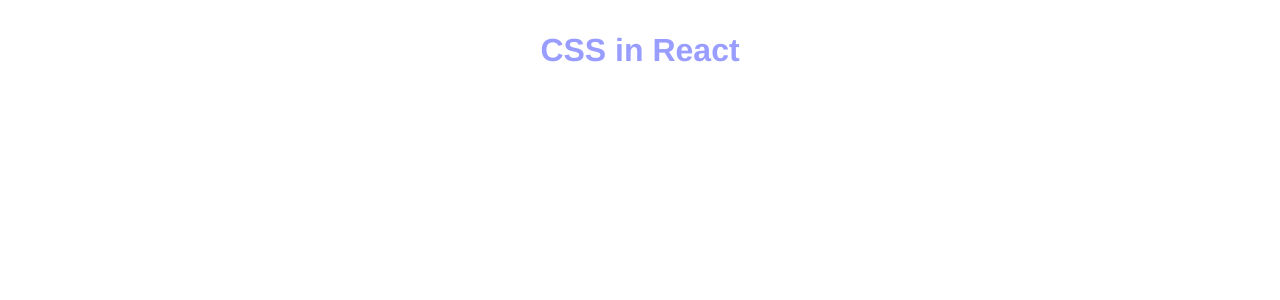
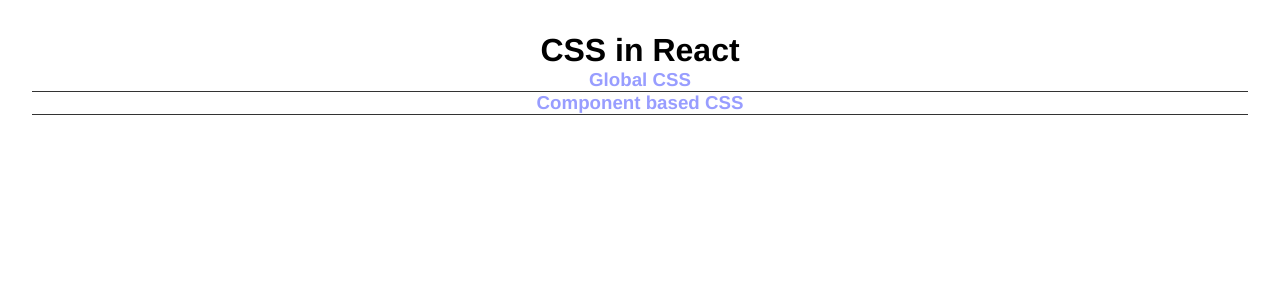
Before and after one commit to mat-afk/front-end-studies, a React (Vite) app in the folder react/4-css-in-react/css-in-react/: page / in a window 1280 px wide. Shown: the top 300 px of the page. Built offline with nearby package versions, Linux system fonts and the light colour scheme.

Commit message:
css-in-react: component based css

```diff
--- a/react/4-css-in-react/css-in-react/src/App.jsx
+++ b/react/4-css-in-react/css-in-react/src/App.jsx
@@ -1,12 +1,17 @@
 import "./App.css";
+import MyComponent from "./components/MyComponent";
 
 function App() {
   return (
     <>
       <div className="App">
-        {/* Global CSS */}
         <h1>CSS in React</h1>
 
+        {/* Global CSS */}
+        <h3>Global CSS</h3>
+
+        {/* Component based CSS */}
+        <MyComponent />
       </div>
     </>
   );
--- /dev/null
+++ b/react/4-css-in-react/css-in-react/src/components/MyComponent.css
@@ -0,0 +1,4 @@
+h3 {
+  color: #646cffaa;
+  border-bottom: 1px solid #333;
+}
--- /dev/null
+++ b/react/4-css-in-react/css-in-react/src/components/MyComponent.jsx
@@ -0,0 +1,11 @@
+import "./MyComponent.css";
+
+const MyComponent = () => {
+  return (
+    <div>
+      <h3>Component based CSS</h3>
+    </div>
+  );
+};
+
+export default MyComponent;
--- a/react/4-css-in-react/css-in-react/src/index.css
+++ b/react/4-css-in-react/css-in-react/src/index.css
@@ -8,6 +8,6 @@
   padding-bottom: 500px;
 }
 
-h1 {
+h3 {
   color: #646cffaa;
 }
```
